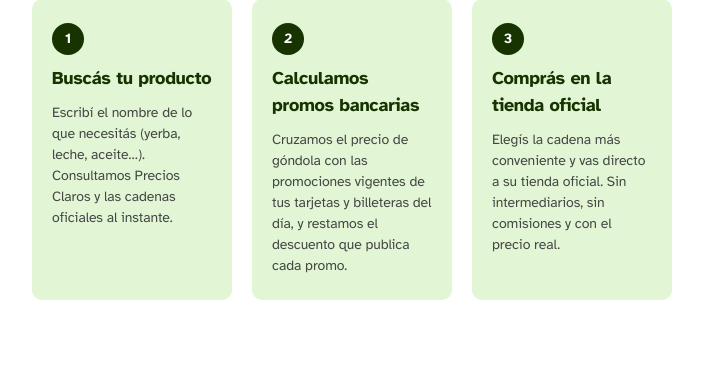
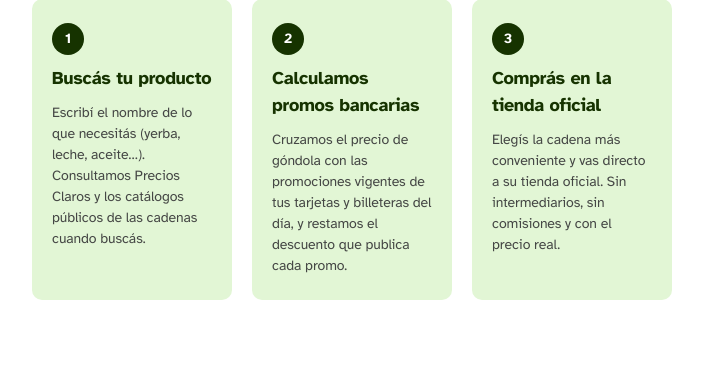
Before and after one commit to mtfrat/baratoya, a Python web app: template templates/index.html in a window 1280 px wide. Shown: the part 1252-1641 px from the top of the page, without its empty margins (288-991 px from the left). Run offline with Jinja, Linux system fonts and the light colour scheme; the template is opened without the code that fills it, so the values that code supplies are empty.

Commit message:
copy: suavizar claim "al instante" en home

```diff
--- a/templates/index.html
+++ b/templates/index.html
@@ -1667,7 +1667,7 @@
           <article class="step-card">
             <div class="step-num">1</div>
             <h3>Buscás tu producto</h3>
-            <p>Escribí el nombre de lo que necesitás (yerba, leche, aceite…). Consultamos Precios Claros y las cadenas oficiales al instante.</p>
+            <p>Escribí el nombre de lo que necesitás (yerba, leche, aceite…). Consultamos Precios Claros y los catálogos públicos de las cadenas cuando buscás.</p>
           </article>
           <article class="step-card">
             <div class="step-num">2</div>
```
